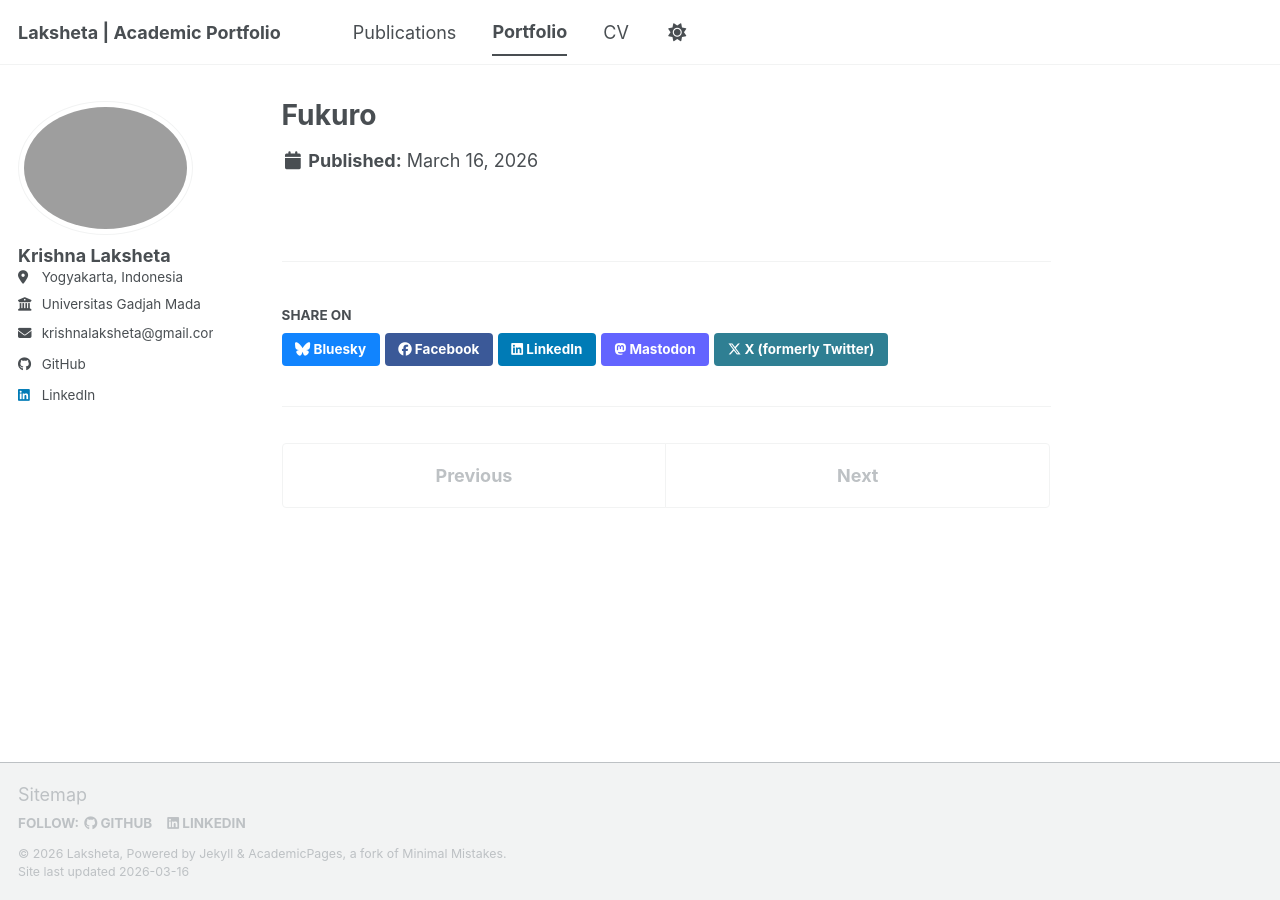
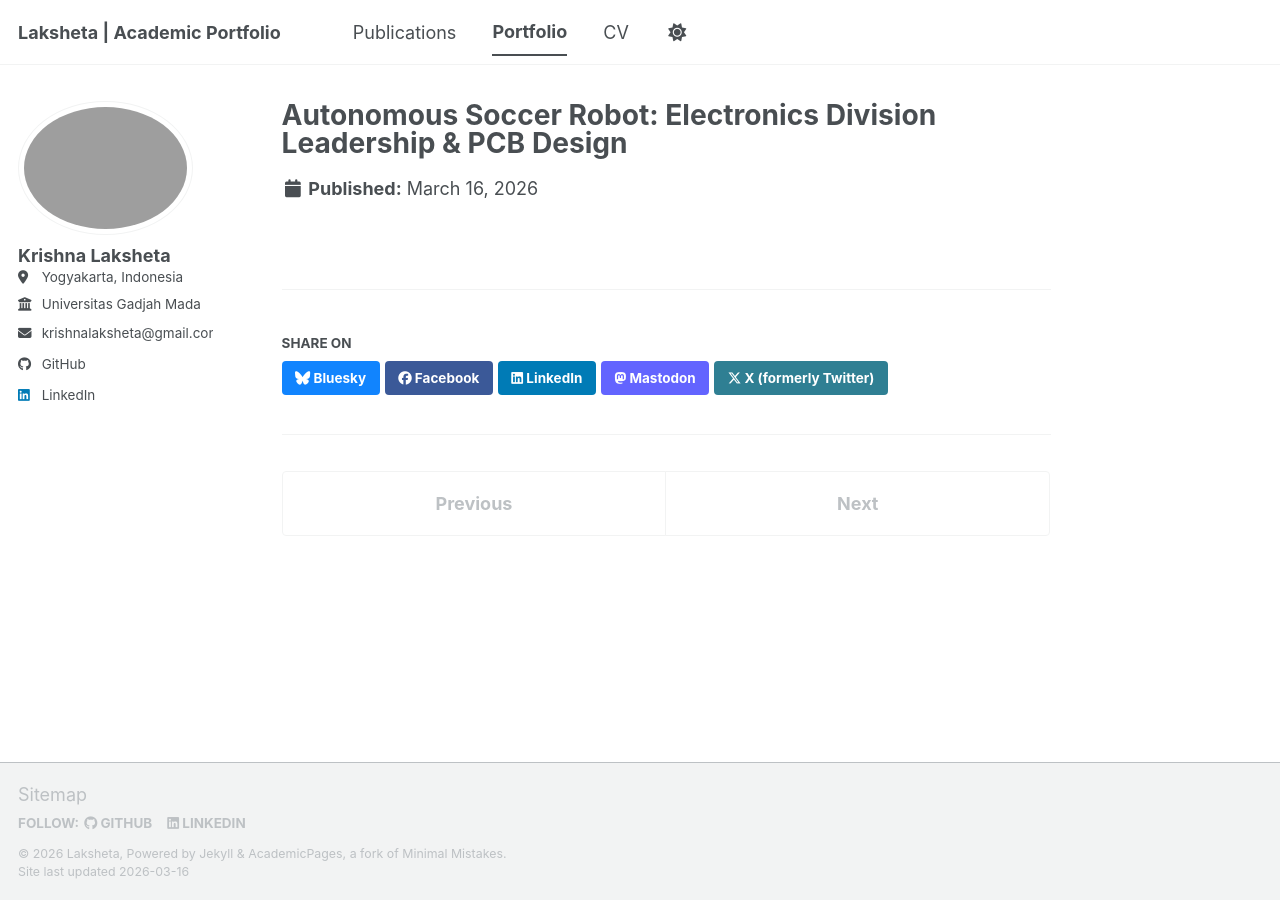
Before and after one commit to laksheta/laksheta.github.io, a Jekyll site: the page built from _portfolio/portfolio-7.md, in a window 1280 px wide. Built offline with Jekyll 4.4.1, drawn with Linux system fonts in a browser that asks for light colours; a script bundle is joined from its source files by our own code; library files that are not in the unit come from our copies.

Commit message:
port-7: add title

```diff
--- a/_portfolio/portfolio-7.md
+++ b/_portfolio/portfolio-7.md
@@ -1,6 +1,6 @@
 ---
-title: "Fukuro"
-excerpt: "excerpt. <br/><img src='/images/500x300.png' width='300'>"
+title: "Autonomous Soccer Robot: Electronics Division Leadership & PCB Design"
+excerpt: "Led the electronics division for Gadjah Mada Robotic Team (Fukuro), managing full-system PCB design, component selection, and personally engineering the high-voltage solenoid kicker. <br/><img src='/images/portofolio/7/robot_thumb.png' width='100' align='right'>"
 collection: portfolio
-# classes: wide
+classes: wide
 ---
```
